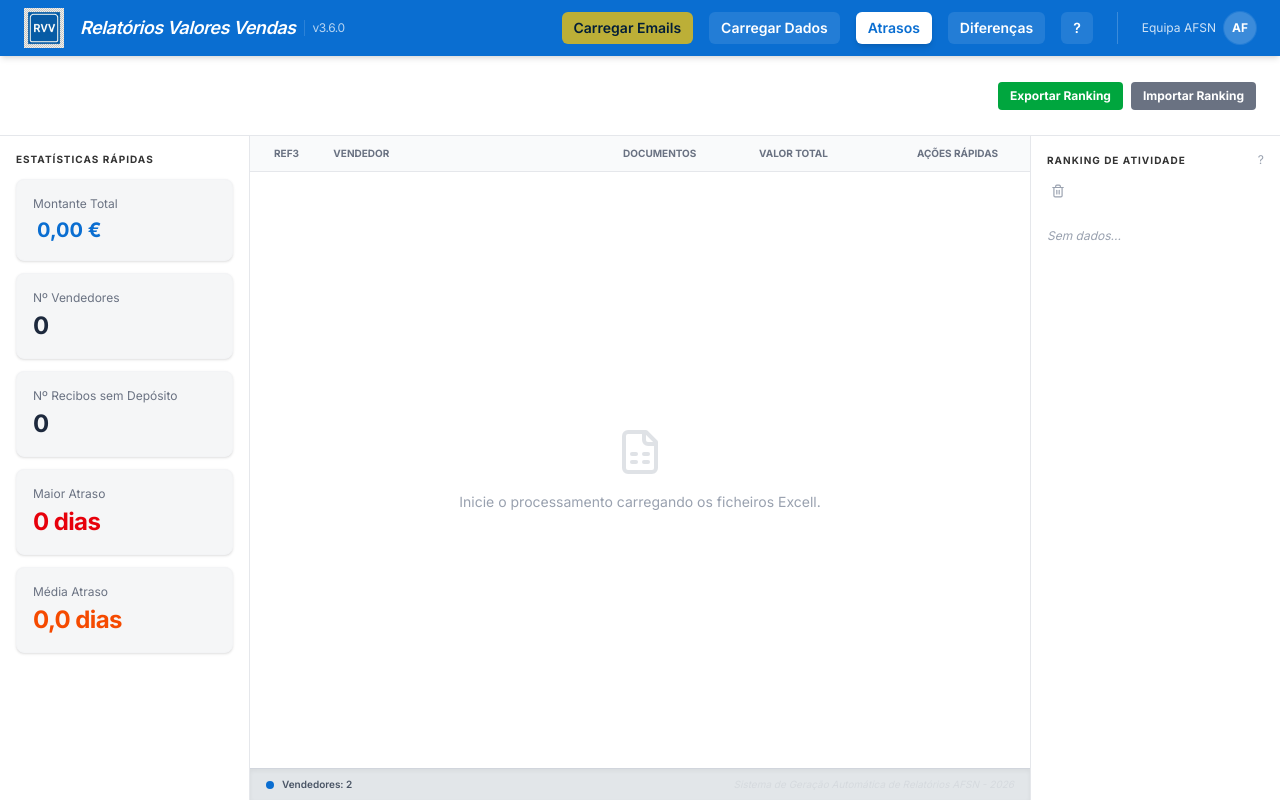
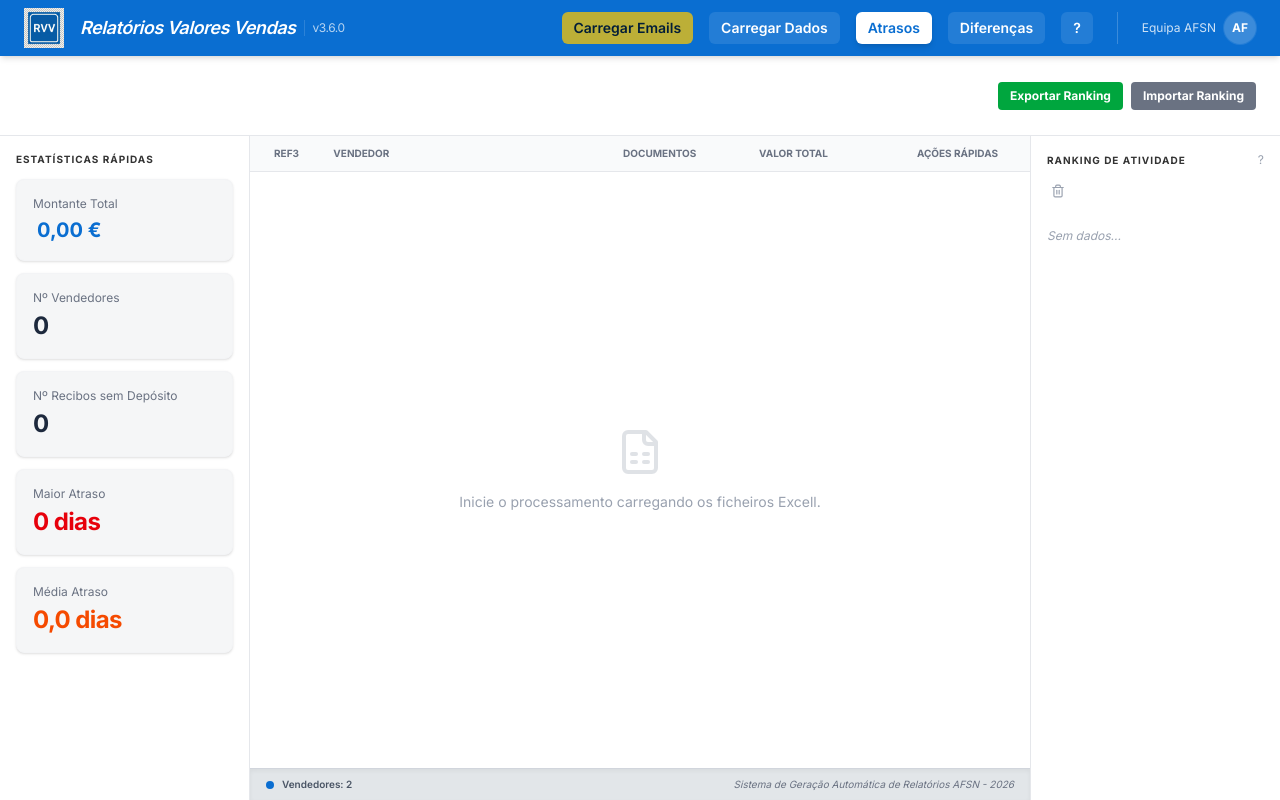
Before and after one commit to SumolCompalAFSN/relatorios-vendas, a React (Vite) app: page / in a window 1280 px wide. Built offline with nearby package versions, Linux system fonts and the light colour scheme.

Commit message:
Update footer text opacity for better visibility

```diff
--- a/src/App.tsx
+++ b/src/App.tsx
@@ -1119,7 +1119,7 @@ alert("Ranking importado com sucesso!");
                 Vendedores: {Object.keys(emails).length}
               </div>
             </div>
-            <div className="text-[10px] text-gray-500 italic opacity-10">
+            <div className="text-[10px] text-gray-500 italic opacity-100">
               Sistema de Geração Automática de Relatórios AFSN - {new Date().getFullYear()}
             </div>
           </footer>
```
